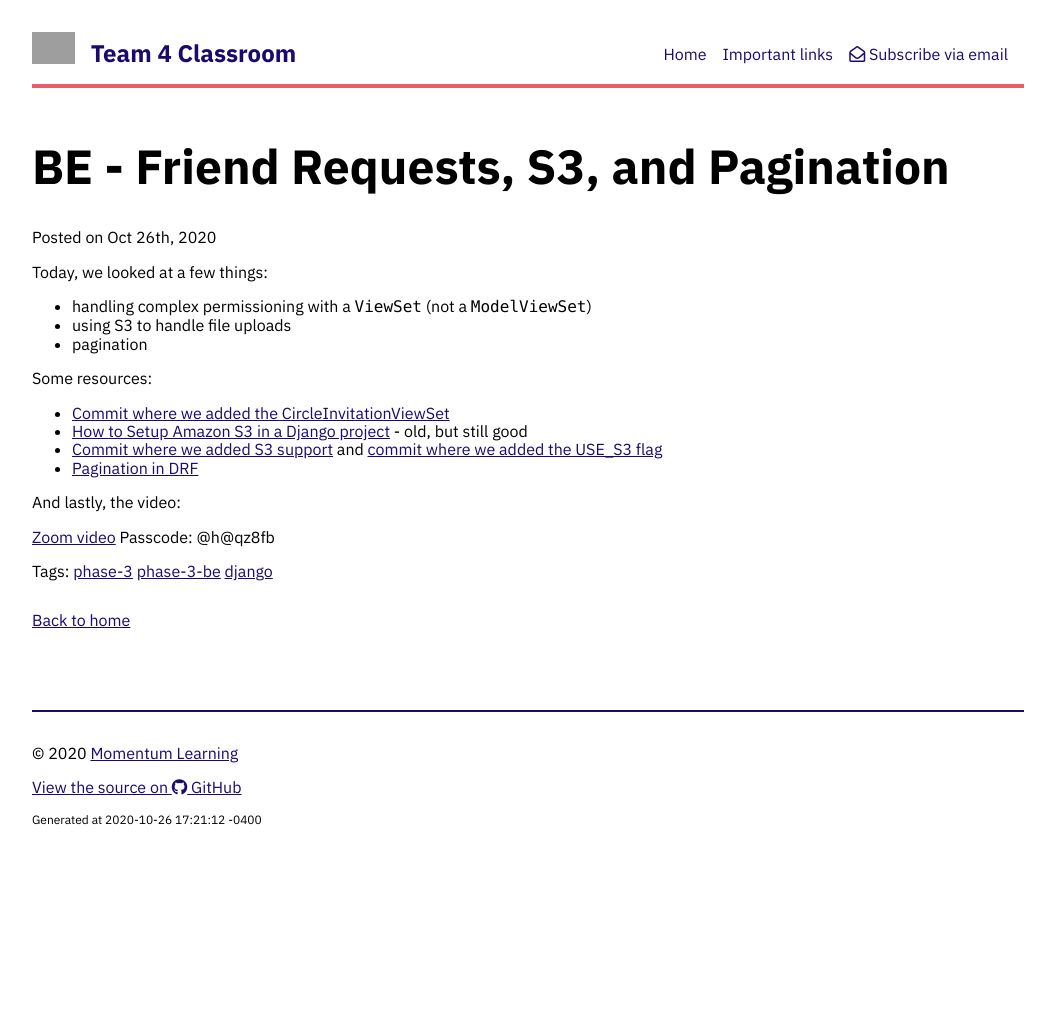
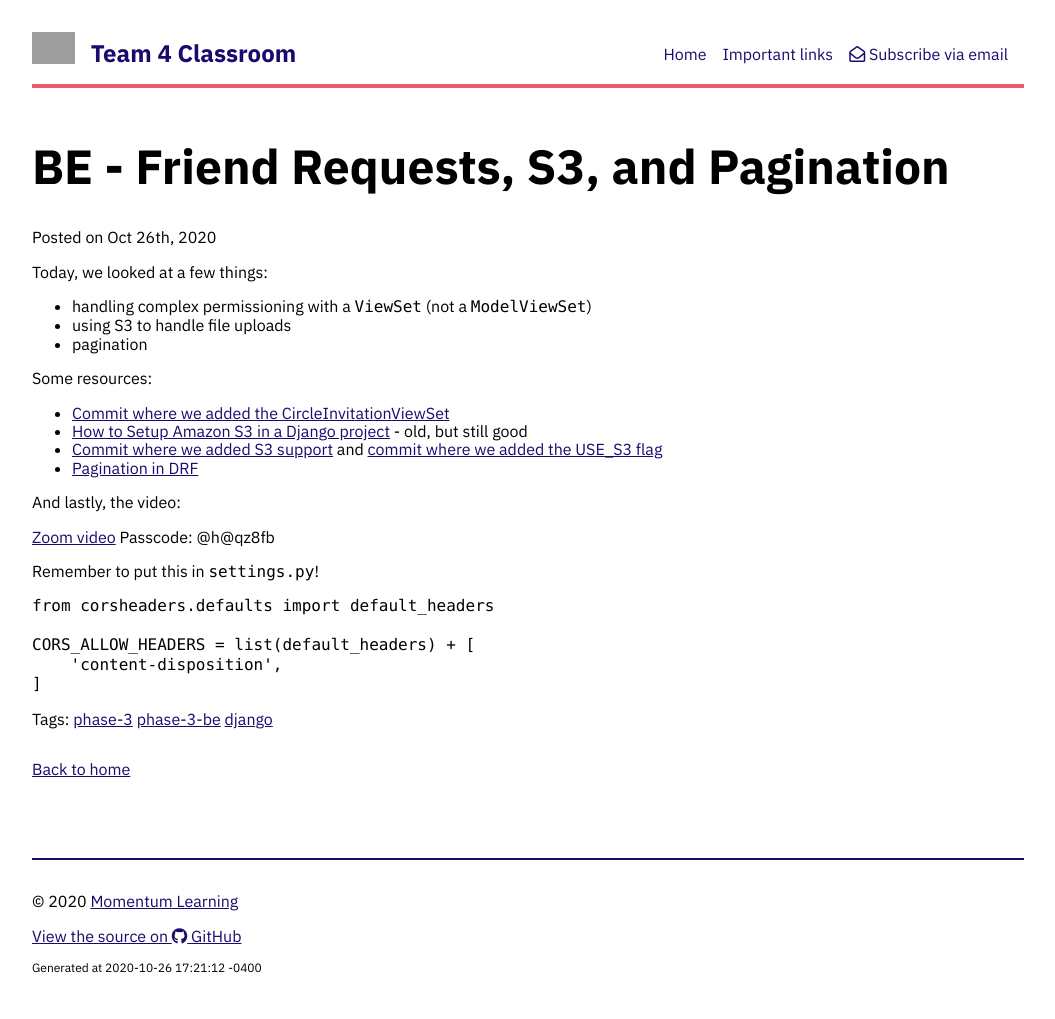
Before and after one commit to momentum-team-4/momentum-team-4.github.io, a Jekyll site: the page built from _posts/2020-10-26-be-resources.md, in a window 1280 px wide. Shown: the whole page, without its empty margins (112-1167 px from the left). Built offline with Jekyll 4.4.1, drawn with Linux system fonts in a browser that asks for light colours; nearby versions of some CDN libraries; library files that are not in the unit come from our copies; before the commit the page ends 900 px from its top, so only the background shows below that; grey boxes are pictures that could not be loaded.

Commit message:
Add cors settings'

````diff
--- a/_posts/2020-10-26-be-resources.md
+++ b/_posts/2020-10-26-be-resources.md
@@ -20,3 +20,13 @@ Some resources:
 And lastly, the video:
 
 [Zoom video](https://us02web.zoom.us/rec/share/p0pNvR06wbRmmAZFkNVHyn_L6wXERkL_iG3xc95rc4v4nixIn3LaHmGUoPiObBwH.Xt4-2cFhNBc6SrbV) Passcode: @h@qz8fb
+
+Remember to put this in `settings.py`!
+
+```py
+from corsheaders.defaults import default_headers
+
+CORS_ALLOW_HEADERS = list(default_headers) + [
+    'content-disposition',
+]
+```
````
